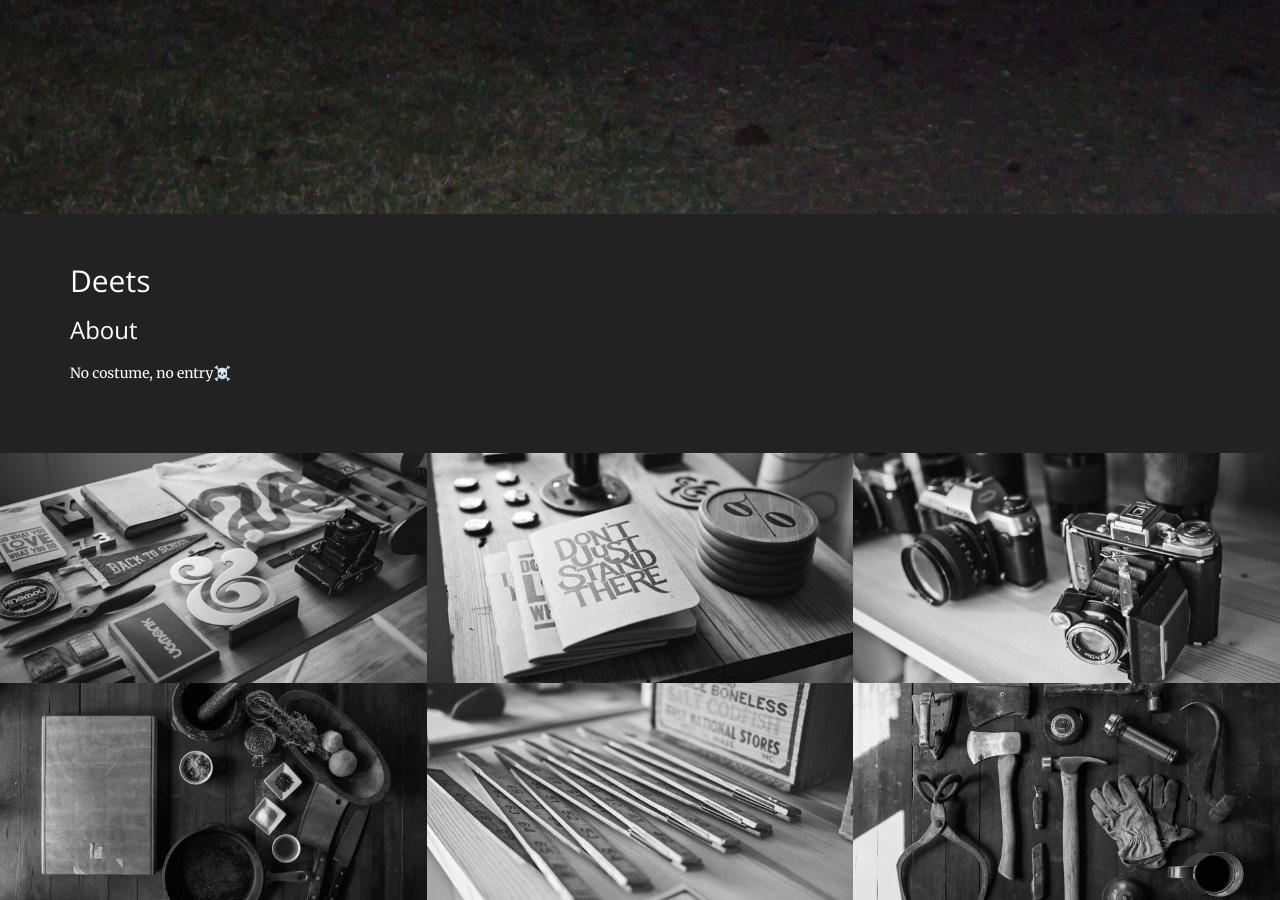
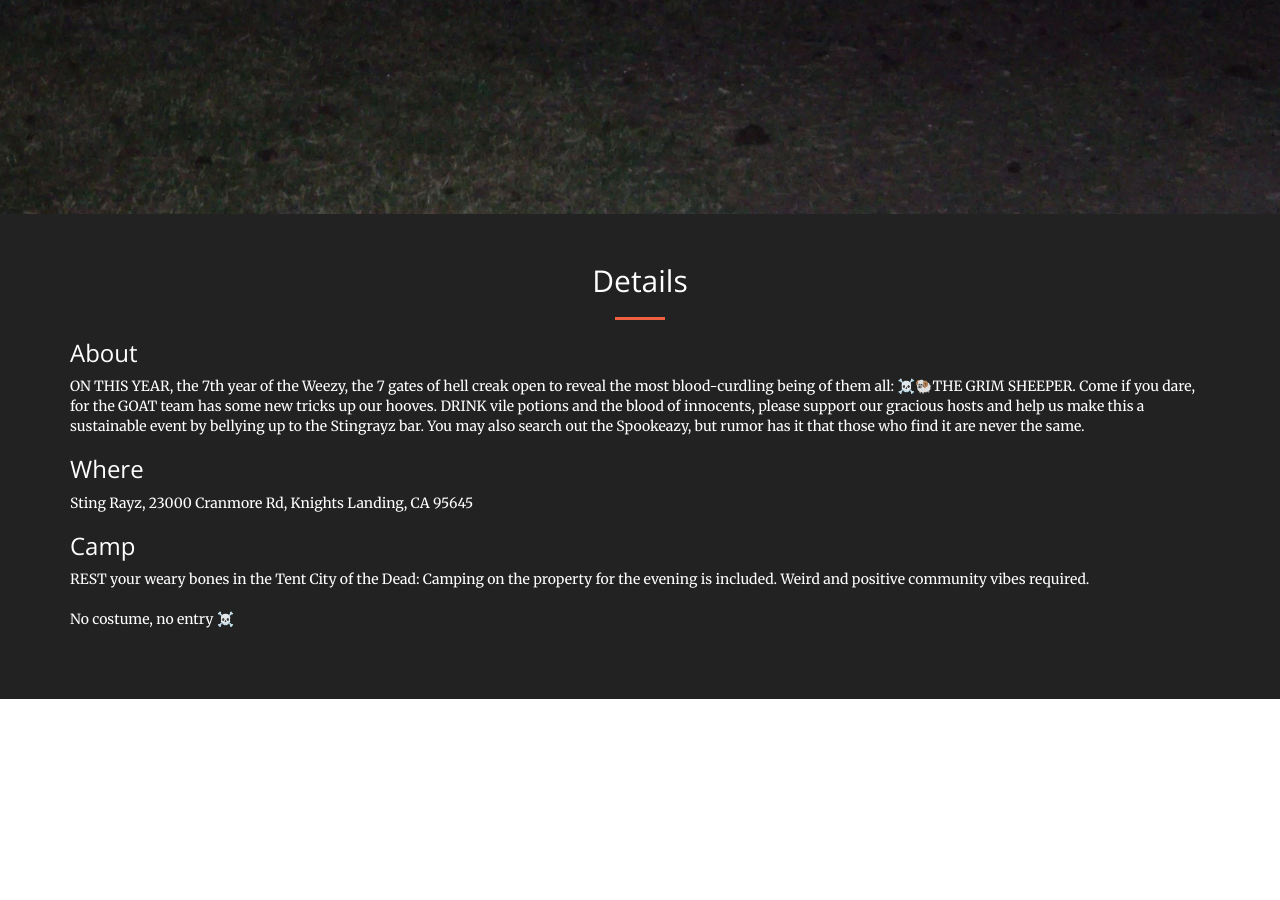
Before and after one commit to iamciera/halloweezy7, a Jekyll site: the page built from index.html, in a window 1280 px wide and 900 px high, scrolled down 686 px. Built offline with Jekyll 4.4.1, drawn with Linux system fonts in a browser that asks for light colours; after the commit the page ends 1385 px from its top, so only the background shows below that.

Commit message:
cleaned for publish

```diff
--- a/_includes/aside.html
+++ b/_includes/aside.html
@@ -1,13 +1,20 @@
   <aside class="bg-dark">
       <div class="container text-left">
           <div class="call-to-action">
-              <h2>Deets</h2>
-              <h3>About</h3>
+              <center><h2>Details</h2></center>
+              <hr>
+              <h3>About</h3>  ON THIS YEAR, the 7th year of the Weezy, the 7 gates of hell creak open to reveal the most blood-curdling being of them all: ☠️🐏THE GRIM SHEEPER. Come if you dare, for the GOAT team has some new tricks up our hooves. DRINK vile potions and the blood of innocents, please support our gracious hosts and help us make this a sustainable event by bellying up to the Stingrayz bar. You may also search out the Spookeazy, but rumor has it that those who find it are never the same.</p>
+              <h3>Where</h3> Sting Rayz, 23000 Cranmore Rd, Knights Landing, CA 95645</p>
+              <h3>Camp</h3> REST your weary bones in the Tent City of the Dead:
+              Camping on the property for the evening is included. Weird and positive community vibes required.
+
+              </p> No costume, no entry ☠️</p>
+
 <!--
 
               <p>7 years ago, 4 witches, 2 elfs, and an unsuspecting farm boy slayed a pig in the shadow of a Yolo County barn and proclaimed it to be Halloweezy 1: Donkeypocalypse. Since then we've been gored by the Poltergoat, hexed by the Wiccan Chickens, and cuckolded by the Apocalypse Cow (she's a looker).</p>
 
-              <p>ON THIS YEAR, the 7th year of the Weezy, the 7 gates of hell creak open to reveal the most blood-curdling being of them all: ☠️🐏THE GRIM SHEEPER. Come if you dare, for the GOAT team has some new tricks up our hooves. You may expect to<p>
+
 
               </p>DANCE your ghoulish faces off to spooky tunes<p>
               </p>DJ Ms Manners: http://bit.ly/MsManEATER<p>
--- a/_layouts/front.html
+++ b/_layouts/front.html
@@ -6,7 +6,7 @@
 <body id="page-top">
   {% include header.html %}
   {% include aside.html %}
-  {% include portfolio.html %}
+<!--   {% include portfolio.html %} -->
   {% include scripts.html %}
 </body>
 
```
Also changed, not shown: other parts of _includes/aside.html (+1 -1 lines), img/portfolio/portfolio/2.jpg (added), img/portfolio/portfolio/3.jpg (added), img/portfolio/portfolio/4.jpg (added), img/portfolio/portfolio/5.jpg (added), img/portfolio/portfolio/6.jpg (added), 4 other files.
